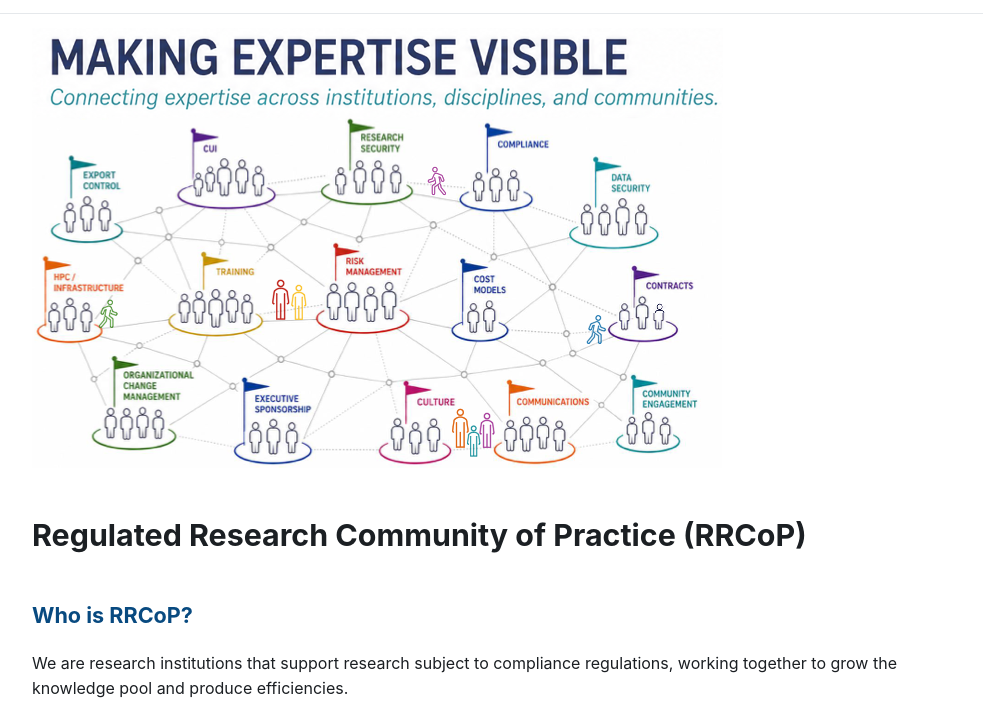
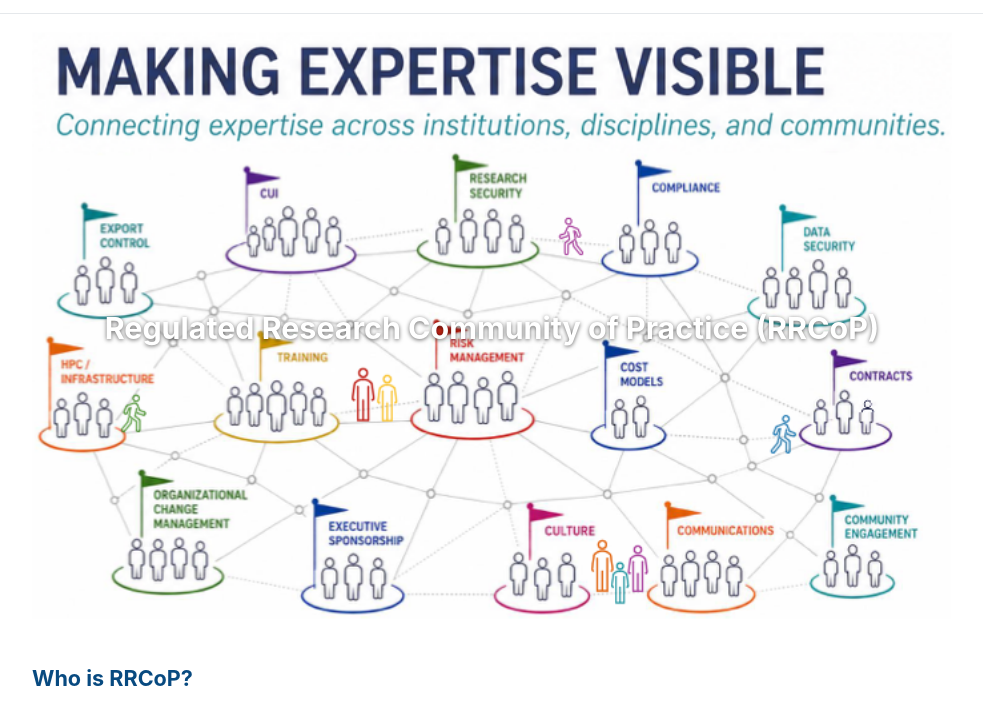
Before and after one commit to ckurtz-asu/rrcop-site-rebuild, an Eleventy site: page src/index.md in a window 1280 px wide. Shown: the part 55-765 px from the top of the page, without its empty margins (148-1131 px from the left). Built offline with nearby package versions, Linux system fonts and the light colour scheme; Eleventy itself is replaced by a stand-in of ours; files that its build step writes are made by us from their sources.

Commit message:
Overlay homepage H1 centered on hero image instead of stacking below it
Matches original site layout: title text centered directly over the hero banner image, not stacked underneath it as a separate block.

```diff
--- a/src/css/style.css
+++ b/src/css/style.css
@@ -102,11 +102,30 @@ a { color: var(--color-accent); }
   display: block;
 }
 
+.hero {
+  position: relative;
+  margin-bottom: 1rem;
+}
+
 .hero-image {
   max-width: 100%;
+  width: 100%;
   border-radius: 6px;
-  margin-bottom: 1rem;
   display: block;
+}
+
+.hero h1 {
+  position: absolute;
+  top: 50%;
+  left: 50%;
+  transform: translate(-50%, -50%);
+  width: 90%;
+  margin: 0;
+  padding: 0.5rem 1rem;
+  text-align: center;
+  color: #fff;
+  text-shadow: 0 1px 4px rgba(0, 0, 0, 0.6);
+  font-size: 1.9rem;
 }
 
 .linkedin-icon {
```
